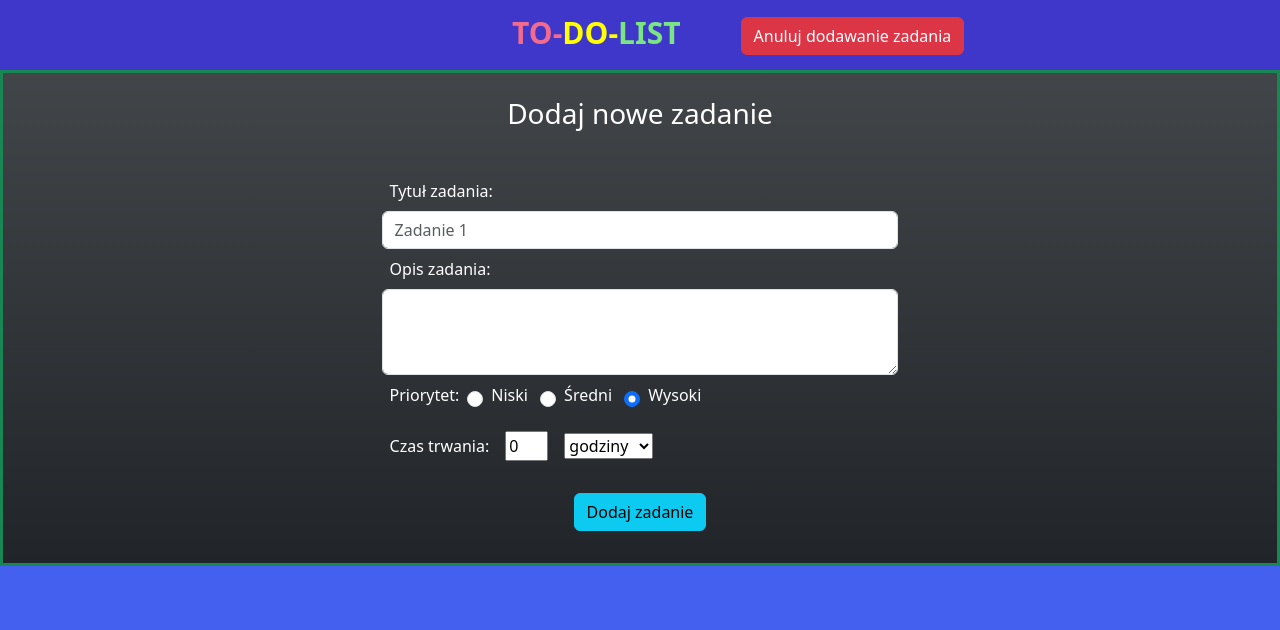
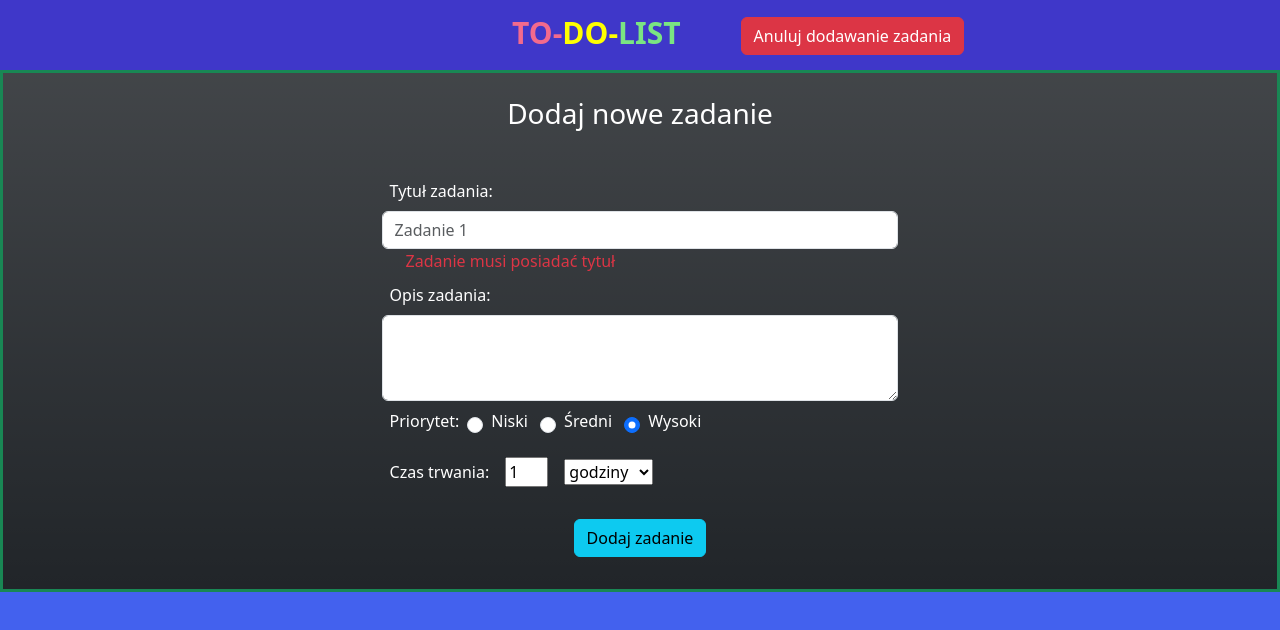
Before and after one commit to pavrekgames/ToDoList-Angular, an Angular app: page / in a window 1280 px wide. Both pictures are taken after a click on the button "Nowe Zadanie". Shown: the top 630 px of the page. Built offline with nearby package versions, Linux system fonts and the light colour scheme.

Commit message:
Implement form validation

```diff
--- a/src/app/add-task-form/add-task-form.component.html
+++ b/src/app/add-task-form/add-task-form.component.html
@@ -9,8 +9,12 @@
 
   <div class="row justify-content-center my-2">
     <div class="col-lg-5">
+
         <label for="task-title" class="form-label m-2">Tytuł zadania:</label>
-      <input type="text" class="form-control bs-success" id="task-title" placeholder="Zadanie 1" name="task-title" [(ngModel)]="newTask.taskName">
+        <input type="text" class="form-control" id="task-title" placeholder="Zadanie 1" name="task-title" [(ngModel)]="newTask.taskName" > <!--[ngModelOptions]="{standalone: true}"-->
+        <span *ngIf="newTask.taskName.trim().length == 0"
+        class="form-check text-danger">Zadanie musi posiadać tytuł</span>
+
         <label for="task-desc" class="form-label m-2">Opis zadania:</label>
         <textarea class="form-control" id="task-desc" rows="3" [(ngModel)]="newTask.taskDescription"></textarea>
 
@@ -23,17 +27,18 @@
 
         <div class="">
           <label for="task-deadline" class="form-label m-2">Czas trwania:</label>
-        <input type="text" class="col-lg-1 m-2" id="task-deadline" placeholder="1" name="task-deadline" [(ngModel)]="timeCount">
+          <input type="number" class="col-lg-1 m-2" id="task-deadline" placeholder="1" name="task-deadline" [(ngModel)]="timeCount">
 
             <select class="m-2" id="timeUnity" [(ngModel)]="currentTimeOption">
               <option *ngFor="let timeOption of timeOptions">{{timeOption}}</option>
             </select>
         </div>
 
+        <span *ngIf="timeCount <= 0"
+         class="form-check text-danger">Czas nie może być pusty i musi być liczbą większą niż zero</span>
+
         <div class="text-center m-4">
-        <!-- <input type="submit" class="btn btn-info" value="Dodaj zadanie" (click)="changeAddingTaskState()"> -->
-
-        <button class="btn btn-info">Dodaj zadanie</button>
+          <button type="button" class="btn btn-info" (click)="onSubmit()">Dodaj zadanie</button>
         </div>
 
 
--- a/src/app/add-task-form/add-task-form.component.ts
+++ b/src/app/add-task-form/add-task-form.component.ts
@@ -2,6 +2,7 @@ import { Component } from '@angular/core';
 import { TasksService } from '../services/tasks.service';
 import { Console } from 'console';
 import { TaskPriorityLevel, Task } from '../models/task';
+import { FormBuilder, FormControl, Validators } from '@angular/forms';
 
 @Component({
   selector: 'app-add-task-form',
@@ -20,18 +21,26 @@ export class AddTaskFormComponent {
   };
 
   priorityLevel: Number = 1;
-  timeCount: number = 0;
+  timeCount: number = 1;
   timeOptions: Array<string> = ['godziny', 'dni', 'tygodnie', 'miesiące'];
   currentTimeOption: string = 'godziny';
 
   deadlineDate: Date = new Date();
 
-  constructor(private tasksService: TasksService) {}
+  isFormValid: boolean =
+    this.newTask.taskName.trim().length > 0 && this.timeCount > 0;
+
+  constructor(
+    private tasksService: TasksService,
+    private formBuilder: FormBuilder
+  ) {}
 
   ngOnInit(): void {
     this.tasksService.getAddingTaskState().subscribe((data) => {
       this.isAddingTask = data;
     });
+
+    this.newTask.taskName = '';
   }
 
   setPriorityLevel(value: any) {
@@ -84,6 +93,15 @@ export class AddTaskFormComponent {
     return this.deadlineDate;
   }
 
+  onSubmit() {
+
+    this.isFormValid = this.newTask.taskName.trim().length > 0 && this.timeCount > 0;
+
+    if (this.isFormValid) {
+      console.log('Submitted');
+    }
+  }
+
   addNewTask() {
     this.tasksService.addTask(this.newTask);
   }
--- a/src/app/app.module.ts
+++ b/src/app/app.module.ts
@@ -5,7 +5,7 @@ import { AppRoutingModule } from './app-routing.module';
 import { AppComponent } from './app.component';
 import { NavbarComponent } from './navbar/navbar.component';
 import { AddTaskFormComponent } from './add-task-form/add-task-form.component';
-import { FormsModule } from '@angular/forms';
+import { FormsModule, ReactiveFormsModule } from '@angular/forms';
 
 @NgModule({
   declarations: [
@@ -16,7 +16,8 @@ import { FormsModule } from '@angular/forms';
   imports: [
     BrowserModule,
     AppRoutingModule,
-    FormsModule
+    FormsModule,
+    ReactiveFormsModule
   ],
   providers: [
     provideClientHydration()
```
Lines whose indentation alone changed are shown as unchanged.
